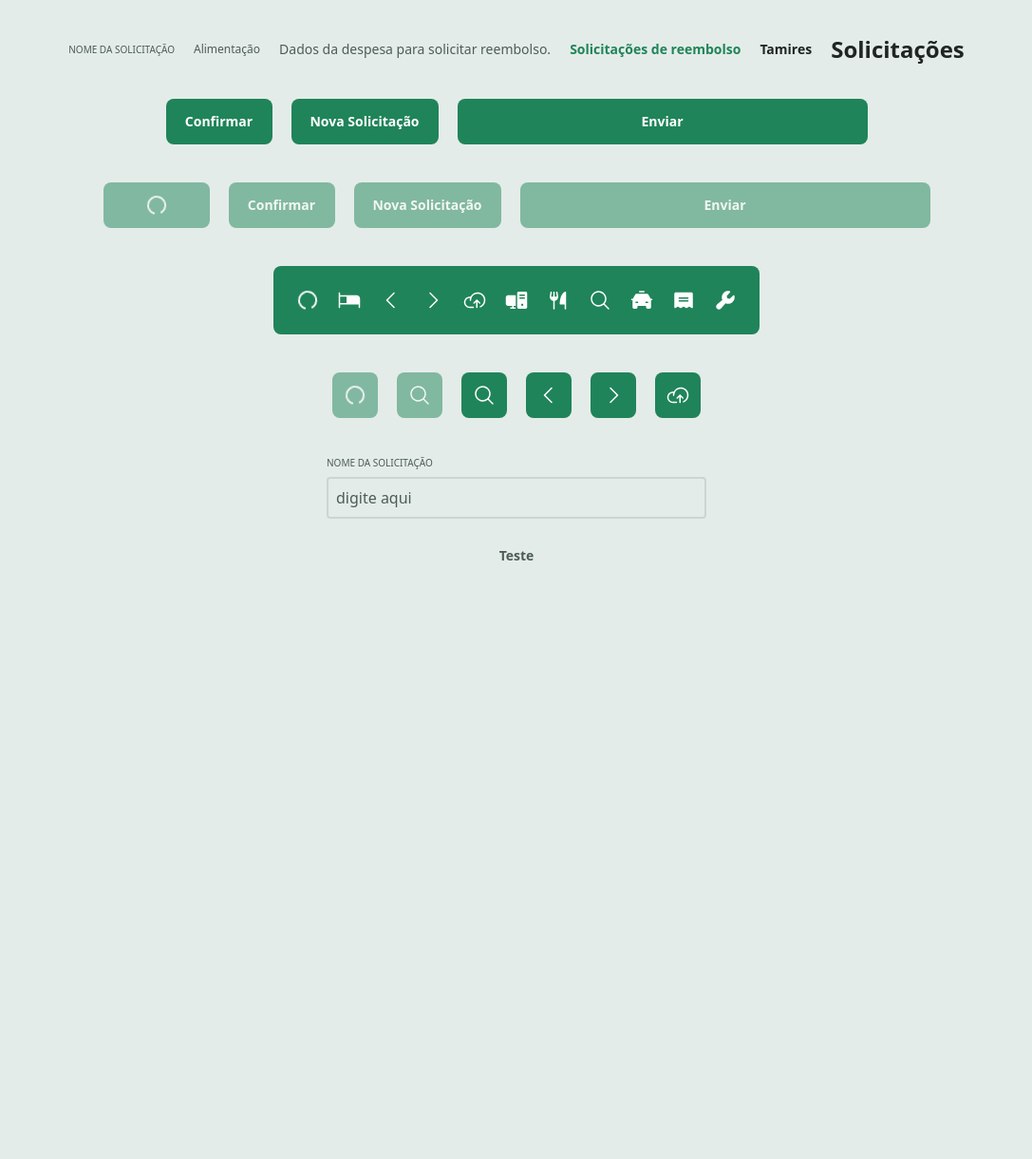
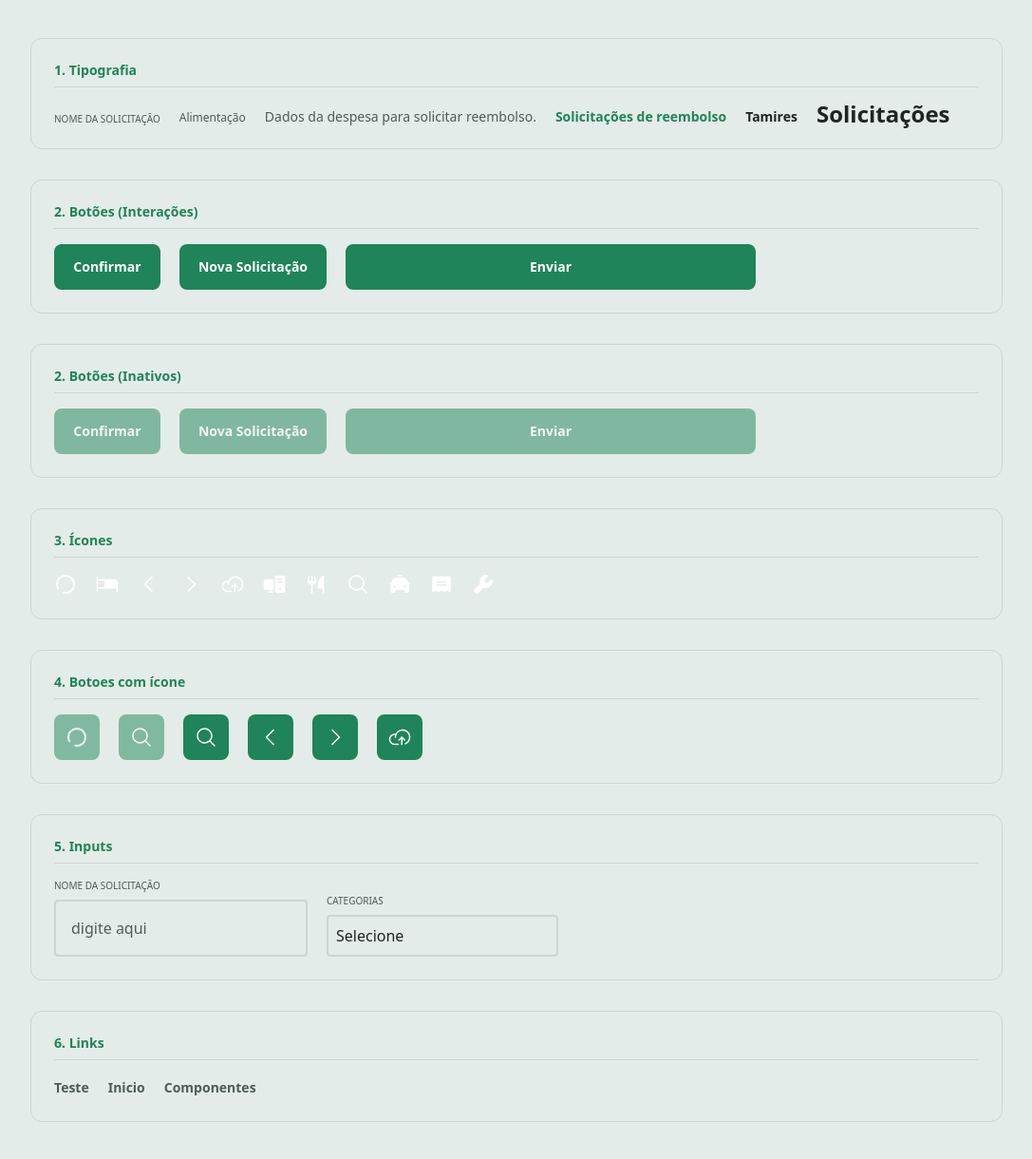
Before and after one commit to Edu-2de/refound-react, a React (Vite) app in the folder refund-react/refund/: page / in a window 1280 px wide. Shown: the whole page at 95% size, without its empty margins (96-1183 px from the left). Before the commit the page ends 800 px from the top, so only its background shows below. Built offline with nearby package versions, Linux system fonts and the light colour scheme.

Commit message:
Refatora App.tsx para incluir novos componentes de entrada e navegação; reorganiza a estrutura das seções

```diff
--- a/refund-react/refund/src/App.tsx
+++ b/refund-react/refund/src/App.tsx
@@ -14,13 +14,22 @@ import ReceiptIcon from "./assets/icons/Receipt.svg?react";
 import WrenchIcon from "./assets/icons/Wrench.svg?react";
 import CircleIcon from "./assets/icons/circle-notch.svg?react";
 import ButtonIcon from "./components/button-icon";
+import InputSelect from "./components/input-select";
 import InputText from "./components/input-text";
 import NavLink from "./components/navlink";
 
 function App() {
     return (
-        <div className="flex flex-col gap-10 items-center mt-10">
-            <div className="flex flex-row gap-5 items-center justify-center">
+        <main className="flex flex-col gap-8 items-center py-10 px-4 w-full min-h-screen">
+            <section className="w-full max-w-5xl flex flex-col gap-4 border border-gray-300 p-6 rounded-xl">
+                <Text
+                    variant="heading-sm-bold"
+                    className="text-green-100 border-b border-gray-300 pb-2"
+                >
+                    1. Tipografia
+                </Text>
+
+                <div className="flex flex-wrap gap-5 items-end">
                     <Text variant="body-xs" className="text-gray-200">
                         NOME DA SOLICITAÇÃO
                     </Text>
@@ -30,7 +39,10 @@ function App() {
                     <Text className="text-gray-200">
                         Dados da despesa para solicitar reembolso.
                     </Text>
-                <Text variant="heading-sm-semibold" className="text-green-100">
+                    <Text
+                        variant="heading-sm-semibold"
+                        className="text-green-100"
+                    >
                         Solicitações de reembolso
                     </Text>
                     <Text variant="heading-sm-bold" className="text-gray-100">
@@ -40,17 +52,32 @@ function App() {
                         Solicitações
                     </Text>
                 </div>
+            </section>
 
-            <div className="flex flex-row gap-5">
+            <section className="w-full max-w-5xl flex flex-col gap-4 border border-gray-300 p-6 rounded-xl">
+                <Text
+                    variant="heading-sm-bold"
+                    className="text-green-100 border-b border-gray-300 pb-2"
+                >
+                    2. Botões (Interações)
+                </Text>
+
+                <div className="flex flex-wrap gap-5 items-center">
                     <Button size="sm">Confirmar</Button>
                     <Button size="md">Nova Solicitação</Button>
                     <Button size="lg">Enviar</Button>
                 </div>
+            </section>
 
-            <div className="flex flex-row gap-5">
-                <Button handling size="sm">
-                    Confirmar
-                </Button>
+            <section className="w-full max-w-5xl flex flex-col gap-4 border border-gray-300 p-6 rounded-xl">
+                <Text
+                    variant="heading-sm-bold"
+                    className="text-green-100 border-b border-gray-300 pb-2"
+                >
+                    2. Botões (Inativos)
+                </Text>
+
+                <div className="flex flex-wrap gap-5 items-center">
                     <Button disabled size="sm">
                         Confirmar
                     </Button>
@@ -61,8 +88,16 @@ function App() {
                         Enviar
                     </Button>
                 </div>
+            </section>
 
-            <div className="flex flex-row gap-5 bg-green-100 p-6 rounded-lg">
+            <section className="w-full max-w-5xl flex flex-col gap-4 border border-gray-300 p-6 rounded-xl">
+                <Text
+                    variant="heading-sm-bold"
+                    className="text-green-100 border-b border-gray-300 pb-2"
+                >
+                    3. Ícones
+                </Text>
+                <div className="flex flex-wrap gap-5 items-end">
                     <Icon
                         fill="white"
                         className="h-6 w-6"
@@ -70,22 +105,46 @@ function App() {
                         animate
                     />
                     <Icon fill="white" className="h-6 w-6" svg={BedIcon} />
-                <Icon fill="white" className="h-6 w-6" svg={ArrowLeftIcon} />
-                <Icon fill="white" className="h-6 w-6" svg={ArrowRightIcon} />
+                    <Icon
+                        fill="white"
+                        className="h-6 w-6"
+                        svg={ArrowLeftIcon}
+                    />
+                    <Icon
+                        fill="white"
+                        className="h-6 w-6"
+                        svg={ArrowRightIcon}
+                    />
                     <Icon fill="white" className="h-6 w-6" svg={CloudIcon} />
                     <Icon fill="white" className="h-6 w-6" svg={DesktopIcon} />
-                <Icon fill="white" className="h-6 w-6" svg={ForkKnifeIcon} />
+                    <Icon
+                        fill="white"
+                        className="h-6 w-6"
+                        svg={ForkKnifeIcon}
+                    />
                     <Icon
                         fill="white"
                         className="h-6 w-6"
                         svg={MagnifyingGlassIcon}
                     />
-                <Icon fill="white" className="h-6 w-6" svg={PoliceCarIcon} />
+                    <Icon
+                        fill="white"
+                        className="h-6 w-6"
+                        svg={PoliceCarIcon}
+                    />
                     <Icon fill="white" className="h-6 w-6" svg={ReceiptIcon} />
                     <Icon fill="white" className="h-6 w-6" svg={WrenchIcon} />
                 </div>
+            </section>
 
-            <div className="flex flex-row gap-5">
+            <section className="w-full max-w-5xl flex flex-col gap-4 border border-gray-300 p-6 rounded-xl">
+                <Text
+                    variant="heading-sm-bold"
+                    className="text-green-100 border-b border-gray-300 pb-2"
+                >
+                    4. Botoes com ícone
+                </Text>
+                <div className="flex flex-wrap gap-5 items-end">
                     <ButtonIcon
                         ariaLabel="Teste"
                         handling
@@ -102,19 +161,40 @@ function App() {
                     <ButtonIcon ariaLabel="Teste" icon={ArrowRightIcon} />
                     <ButtonIcon ariaLabel="Teste" icon={CloudIcon} />
                 </div>
+            </section>
 
-            <div className="flex gap-5">
+            <section className="w-full max-w-5xl flex flex-col gap-4 border border-gray-300 p-6 rounded-xl">
+                <Text
+                    variant="heading-sm-bold"
+                    className="text-green-100 border-b border-gray-300 pb-2"
+                >
+                    5. Inputs
+                </Text>
+                <div className="flex flex-wrap gap-5 items-end ">
                     <InputText
                         title="NOME DA SOLICITAÇÃO"
                         placeholder="digite aqui"
-                    className="w-100 h-13"
+                        size="md"
                     />
+
+                    <InputSelect title="CATEGORIAS" />
                 </div>
+            </section>
 
-            <div className="flex gap-5">
+            <section className="w-full max-w-5xl flex flex-col gap-4 border border-gray-300 p-6 rounded-xl">
+                <Text
+                    variant="heading-sm-bold"
+                    className="text-green-100 border-b border-gray-300 pb-2"
+                >
+                    6. Links
+                </Text>
+                <div className="flex flex-wrap gap-5 items-end">
                     <NavLink to="/">Teste</NavLink>
+                    <NavLink to="/Inicio">Inicio</NavLink>
+                    <NavLink to="/Componentes">Componentes</NavLink>
                 </div>
-        </div>
+            </section>
+        </main>
     );
 }
 
```
Lines whose indentation alone changed are shown as unchanged.
